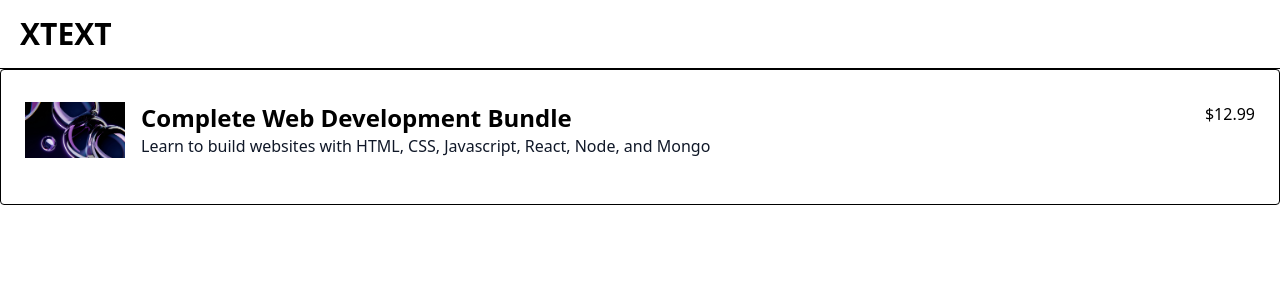
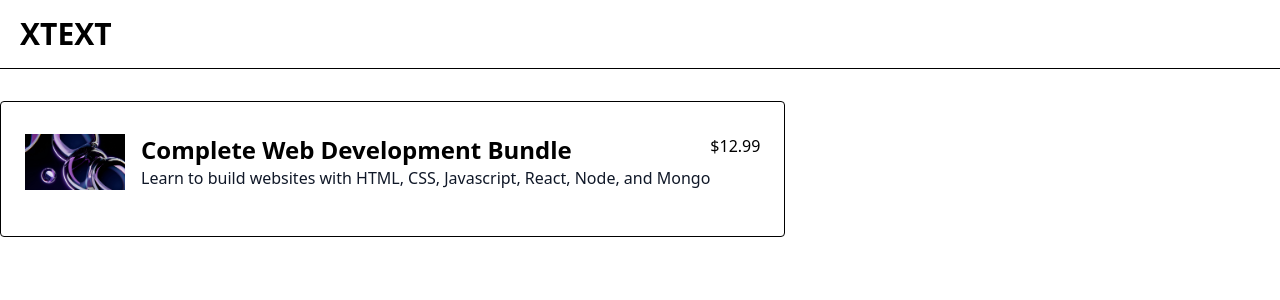
Before and after one commit to TimiMaliki/typeScript-projects, a React (Vite) app in the folder digitalStoreMockup/digitalstore/: page /checkout in a window 1280 px wide. Shown: the top 300 px of the page. Built offline with nearby package versions, Linux system fonts and the light colour scheme.

Commit message:
digital-store-mockup

```diff
--- a/digitalStoreMockup/digitalstore/src/App.tsx
+++ b/digitalStoreMockup/digitalstore/src/App.tsx
@@ -5,7 +5,6 @@ import puzle from "./Images/joey-f-5dlPE_2DZMw-unsplash.jpg"
 import { Routes, Route, Outlet,} from 'react-router-dom'
 import Checkout from './pages/Checkout'
 import PRODUCT from './productInfo'
-
 
 
 function Layout() {
--- a/digitalStoreMockup/digitalstore/src/pages/Checkout.tsx
+++ b/digitalStoreMockup/digitalstore/src/pages/Checkout.tsx
@@ -7,7 +7,7 @@ type Props = {
 
 const Checkout = ({product}: Props) => {
   return (
-    <div>
+    <div className='flex container mt-8'>
         <ProductCard product={product}/>
     </div>
   )
```
